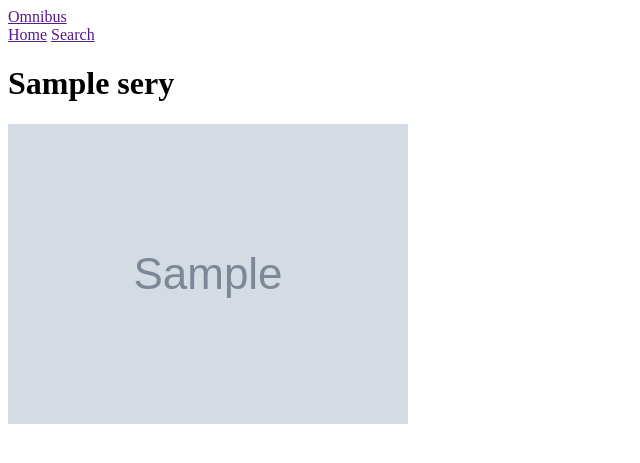
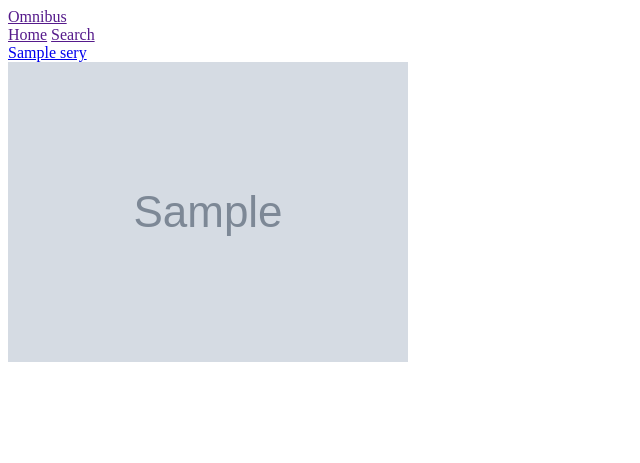
Before and after one commit to jessebraham/omnibus, a Python web app: template omnibus/web/templates/web/index.html in a window 1280 px wide. Shown: the top 463 px of the page, without its empty margins (0-640 px from the left). Run offline with Jinja, Linux system fonts and the light colour scheme; the template is opened without the code that fills it: most values are stand-ins (such as "Sample title", 1, 10 or a date in 2020); grey boxes marked "Sample" are stand-in pictures.

Commit message:
Various updates to macros, templates, and styles

```diff
--- a/omnibus/web/templates/web/index.html
+++ b/omnibus/web/templates/web/index.html
@@ -4,11 +4,11 @@
 {% block content %}
   <div class="flex flex-col">
     {% for series_title in series|sort %}
-      <div class="flex flex-col mb-6">
-        <h1 class="text-lg uppercase">{{ series_title }}</h1>
+      <div class="flex flex-col mb-6 py-3">
+        <a href="#" class="mb-3 text-lg hover:underline">{{ series_title }}</a>
         <div class="flex flex-wrap">
           {% for book in series[series_title] %}
-            <img src="{{ book.image_url }}" title="{{ book.title }}" />
+            <img src="{{ book.image_url }}" title="{{ book.title }}" class="thumbnail" />
           {% endfor %}
         </div>
       </div>
--- a/omnibus/web/templates/web/macros/nav_item.jinja
+++ b/omnibus/web/templates/web/macros/nav_item.jinja
@@ -1,10 +1,11 @@
-{% macro nav_item(view, title) -%}
+{% macro nav_item(view_name, title) -%}
   {#
-   # ???
+   # Create a nav item, setting the active state of the item corresponding
+   # to the current view.
    #}
-  {% if request.resolver_match.view_name == view %}
-    <a href="{{ url(view) }}" class="ml-6 text-gray-500 text-sm uppercase">{{ title }}</a>
+  {% if request.resolver_match.view_name == view_name %}
+    <a href="#" class="ml-6 text-gray-500">{{ title }}</a>
   {% else %}
-    <a href="{{ url(view) }}" class="ml-6 text-sm hover:underline uppercase">{{ title }}</a>
+    <a href="{{ url(view_name) }}" class="ml-6 hover:underline">{{ title }}</a>
   {% endif %}
 {%- endmacro %}
--- a/omnibus/web/templates/web/partials/_header.html
+++ b/omnibus/web/templates/web/partials/_header.html
@@ -1,10 +1,10 @@
 {% from "web/macros/nav_item.jinja" import nav_item with context %}
 
 <header class="bg-gray-900 text-gray-200">
-  <div class="container flex justify-between mx-auto px-6 py-6">
-    <a href="{{ url('index') }}" class="font-thin text-xl tracking-wide uppercase">Omnibus</a>
+  <div class="container flex justify-between mx-auto p-6">
+    <a href="{{ url('index') }}" class="font-thin text-xl tracking-wide">Omnibus</a>
     <nav>
-      {{ nav_item("index", "Home") }}
+      {{ nav_item("index",  "Home") }}
       {{ nav_item("search", "Search") }}
     </nav>
   </div>
--- a/omnibus/web/templates/web/partials/base.html
+++ b/omnibus/web/templates/web/partials/base.html
@@ -12,10 +12,10 @@
   {% block styles %}{% endblock %}
 </head>
 
-<body class="font-sans leading-normal tracking-normal">
+<body class="bg-gray-200 font-sans leading-normal text-gray-900 tracking-normal">
   {% include "web/partials/_header.html" %}
 
-  <main class="container mx-auto px-6 py-12">
+  <main class="container mx-auto pb-16 pt-12 px-6">
     {% block content %}{% endblock %}
   </main>
 
--- a/omnibus/web/templates/web/search.html
+++ b/omnibus/web/templates/web/search.html
@@ -25,7 +25,7 @@ Search - Omnibus
 
   {% if results["results_end"] < results["total_results"] %}
     <p class="mt-6">
-      <a href="#" class="text-gray-700 text-sm hover:underline uppercase">Load more</a>
+      <a href="#" class="text-gray-700 hover:underline">Load more</a>
     </p>
   {% endif %}
 {% endif %}
```
Also changed, not shown: omnibus/web/static/css/main.css (+16 -0 lines), omnibus/web/templates/web/macros/search_results.jinja (+12 -10 lines).
